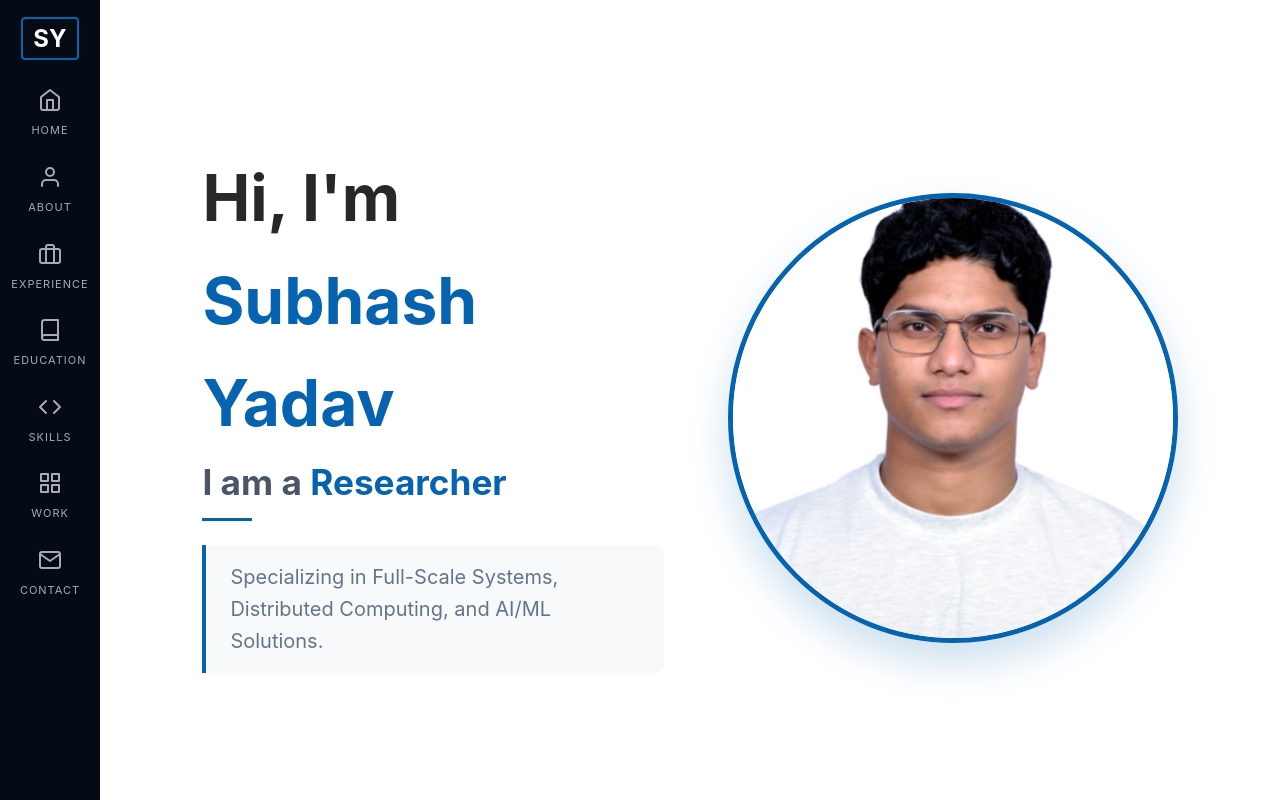
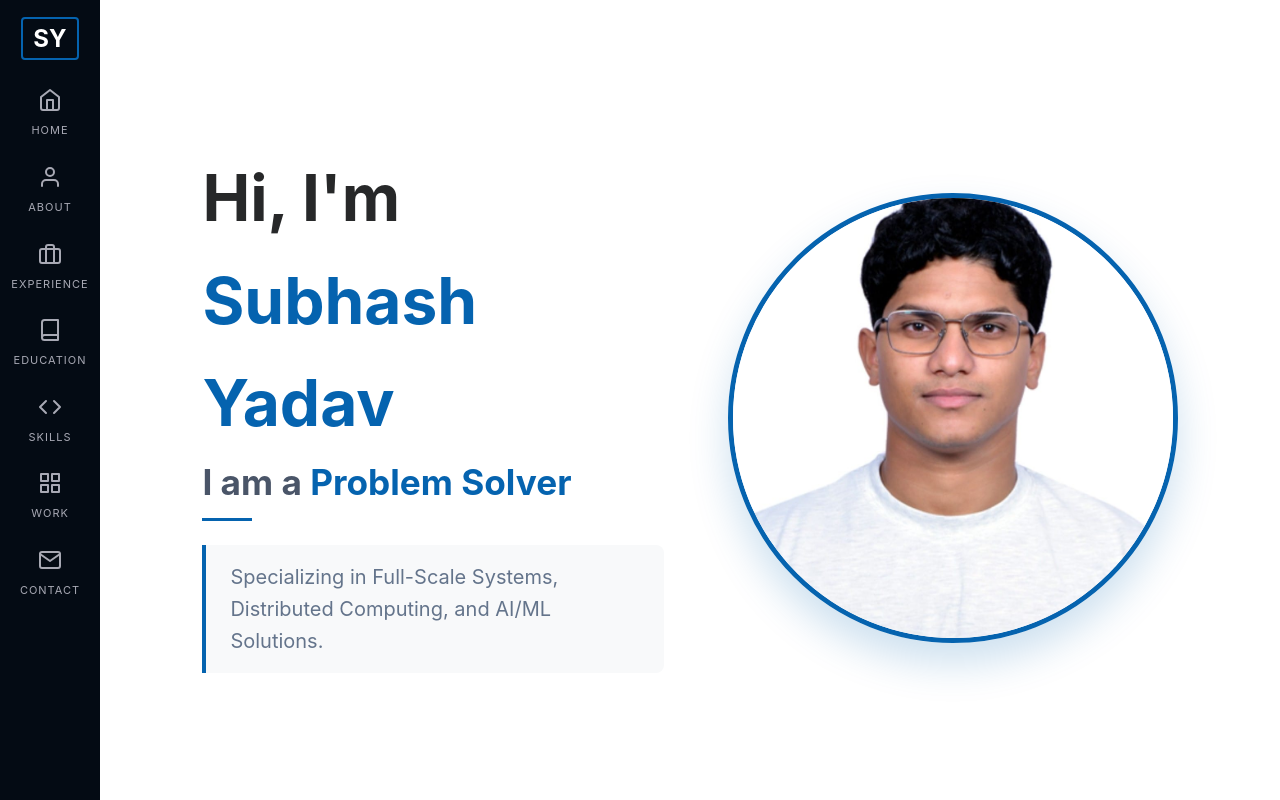
Before and after one commit to subhashyadavon/SubhashYadav, a React (Vite) app: page / in a window 1280 px wide. Shown: the top 800 px of the page. Built offline with nearby package versions, Linux system fonts and the light colour scheme.

Commit message:
feat: updated hero typing titles based on user suggestion

```diff
--- a/src/components/Hero/Hero.jsx
+++ b/src/components/Hero/Hero.jsx
@@ -3,7 +3,7 @@ import './Hero.css'
 import profile_img from '../../assets/subhash.jpeg'
 
 const Hero = () => {
-    const titles = ["Software Engineer", "Researcher", "Problem Solver"];
+    const titles = ["Software Engineer", "Problem Solver", "Deep Thinker", "Continuous Learner"];
     const [titleIndex, setTitleIndex] = useState(0);
     const [text, setText] = useState('');
     const [isDeleting, setIsDeleting] = useState(false);
```
